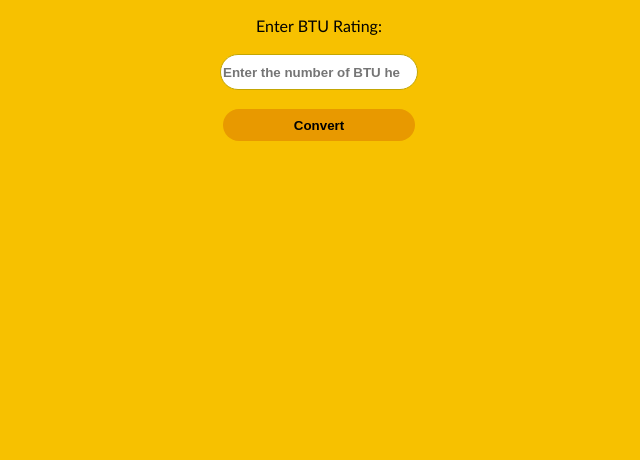
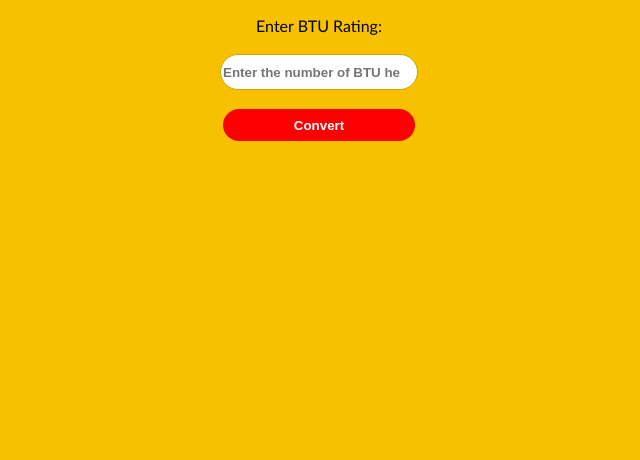
Before and after one commit to abdulsultans/btu-to-hp_converter, a plain HTML site: page index.html in a window 1280 px wide. Shown: the part 340-800 px from the top of the page, without its empty margins (321-961 px from the left). Drawn offline with Linux system fonts and the light colour scheme.

Commit message:
changed button color

```diff
--- a/style.css
+++ b/style.css
@@ -1,5 +1,4 @@
 body {
-    /*background-color: blue;*/
     background-color: #f7c100;
     color: #020202;
     text-align: center;
@@ -34,10 +33,11 @@ button {
     width: 15vw;
     height: 4vh;
     border: hidden;
-    background-color: #e89900;
+    background-color: #fc0000;
+    color: #fff;
 }
 button:hover {
-    background-color: #ffb326;
+    background-color: #000;
     color: white;
 }
 
@@ -46,7 +46,6 @@ button:hover {
     height: 4vh;
     width: 15vw;
     border: 1px solid #c3a603;
-    /*background-image: linear-gradient(to right, #ffffff, #bc02d3);*/
     border-radius: 25px;
     font-weight: 600;
 }
```
